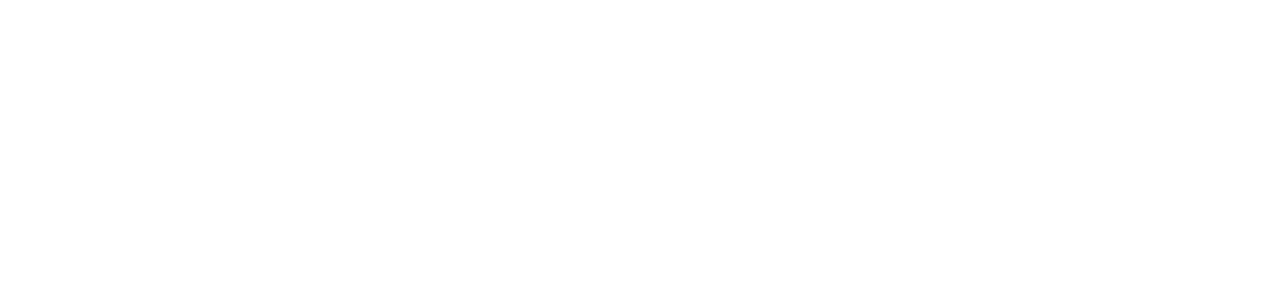
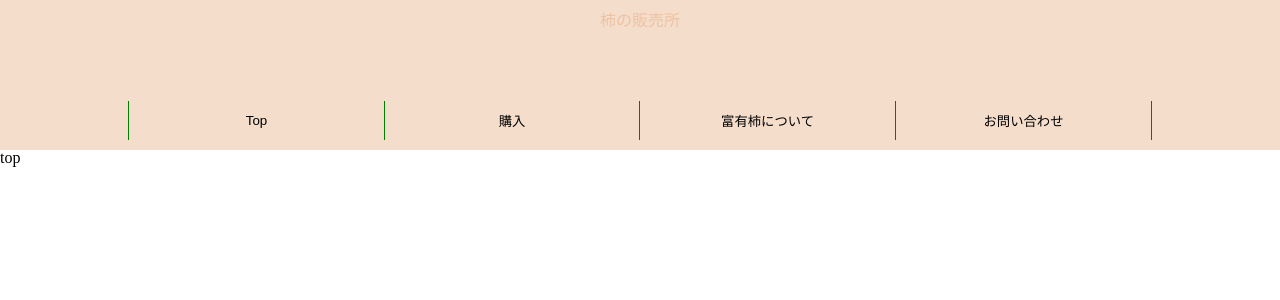
Before and after one commit to katomanzu0923/ec-persimmon, a Vue app: page / in a window 1280 px wide. Shown: the top 300 px of the page. Built offline with nearby package versions, Linux system fonts and the light colour scheme.

Commit message:
write a code in header component

```diff
--- a/public/index.html
+++ b/public/index.html
@@ -6,6 +6,7 @@
     <meta name="viewport" content="width=device-width,initial-scale=1.0">
     <link rel="icon" href="<%= BASE_URL %>favicon.ico">
     <title><%= htmlWebpackPlugin.options.title %></title>
+
   </head>
   <body>
     <noscript>
@@ -14,4 +15,106 @@
     <div id="app"></div>
     <!-- built files will be auto injected -->
   </body>
+  <style>/*
+    html5doctor.com Reset Stylesheet
+    v1.6.1
+    Last Updated: 2010-09-17
+    Author: Richard Clark - http://richclarkdesign.com
+    Twitter: @rich_clark
+    */
+
+    html, body, div, span, object, iframe,
+    h1, h2, h3, h4, h5, h6, p, blockquote, pre,
+    abbr, address, cite, code,
+    del, dfn, em, img, ins, kbd, q, samp,
+    small, strong, sub, sup, var,
+    b, i,
+    dl, dt, dd, ol, ul, li,
+    fieldset, form, label, legend,
+    table, caption, tbody, tfoot, thead, tr, th, td,
+    article, aside, canvas, details, figcaption, figure,
+    footer, header, hgroup, menu, nav, section, summary,
+    time, mark, audio, video {
+        margin:0;
+        padding:0;
+        border:0;
+        outline:0;
+        font-size:100%;
+        vertical-align:baseline;
+        background:transparent;
+    }
+
+    body {
+        line-height:1;
+    }
+
+    article,aside,details,figcaption,figure,
+    footer,header,hgroup,menu,nav,section {
+        display:block;
+    }
+
+    nav ul {
+        list-style:none;
+    }
+
+    blockquote, q {
+        quotes:none;
+    }
+
+    blockquote:before, blockquote:after,
+    q:before, q:after {
+        content:'';
+        content:none;
+    }
+
+    a {
+        margin:0;
+        padding:0;
+        font-size:100%;
+        vertical-align:baseline;
+        background:transparent;
+    }
+
+    /* change colours to suit your needs */
+    ins {
+        background-color:#ff9;
+        color:#000;
+        text-decoration:none;
+    }
+
+    /* change colours to suit your needs */
+    mark {
+        background-color:#ff9;
+        color:#000;
+        font-style:italic;
+        font-weight:bold;
+    }
+
+    del {
+        text-decoration: line-through;
+    }
+
+    abbr[title], dfn[title] {
+        border-bottom:1px dotted;
+        cursor:help;
+    }
+
+    table {
+        border-collapse:collapse;
+        border-spacing:0;
+    }
+
+    /* change border colour to suit your needs */
+    hr {
+        display:block;
+        height:1px;
+        border:0;
+        border-top:1px solid #cccccc;
+        margin:1em 0;
+        padding:0;
+    }
+
+    input, select {
+        vertical-align:middle;
+    }</style>
 </html>
--- a/src/App.vue
+++ b/src/App.vue
@@ -1,10 +1,11 @@
 <template>
 <div>
-
+  <Header></Header>
 </div>
 </template>
 
 <script>
+
 
 </script>
 
--- /dev/null
+++ b/src/components/About.vue
@@ -0,0 +1,5 @@
+<template>
+	<div>
+		about-persimmon
+	</div>
+</template>
--- /dev/null
+++ b/src/components/Buy.vue
@@ -0,0 +1,5 @@
+<template>
+	<div>
+		buy
+	</div>
+</template>
--- /dev/null
+++ b/src/components/Contact.vue
@@ -0,0 +1,5 @@
+<template>
+	<div>
+		about-me
+	</div>
+</template>
--- /dev/null
+++ b/src/components/Top.vue
@@ -0,0 +1,5 @@
+<template>
+	<div>
+		top
+	</div>
+</template>
--- a/src/components/header.vue
+++ b/src/components/header.vue
@@ -1,13 +1,191 @@
 <template>
-	<div>dff</div>
+	<div class="header">
+		<div class="header-body">
+			<div>
+				<p>柿の販売所</p>
+			</div>
+			<div class="header-menu">
+				<button @click="currentComponet = 'top';  change_top()" class="top">
+					{{top_menu }}
+					<div v-if="isActiveTop ===  'off'" class="underDown"></div><div v-else class="underUp"></div>
+				</button>
+				<button @click="currentComponet = 'buy'; change_buy()" class="buy">
+					{{buy_menu}}
+					<div v-if="isActiveBuy === 'off'" class="underDown"></div><div v-else class="underBuy"></div>
+				</button>
+				<button @click="currentComponet = 'about'; change_about()" class="about">
+					{{about_menu}}
+					<div v-if="isActiveAbout ===  'off'" class="underDown"></div><div v-else class="underAbout"></div>
+				</button>
+				<button @click="currentComponet = 'contact';  change_contact()" class="contact">
+					{{contact_menu}}
+					<div v-if="isActiveContact ===  'off'" class="underDown"></div><div v-else class="underContact"></div>
+				</button>
+			</div>
+			<div class="header-current-body">
+			</div>
+		</div>
+
+		<keep-alive>
+			<component :is="currentComponet" class="contents">f</component>
+		</keep-alive>
+	</div>
 </template>
 
 <script>
 export default {
-
+	data() {
+		return {
+			currentComponet: "Top",
+			number: "3",
+			top_menu: "Top",
+			buy_menu: "購入",
+			about_menu: "富有柿について",
+			contact_menu: "お問い合わせ",
+			isActiveTop: "off",
+			isActiveBuy: "off",
+			isActiveAbout: "off",
+			isActiveContact: "off"
+		}
+	},
+	methods: {
+		change_top() {
+			this.top_menu = "選択中",
+			this.buy_menu = "購入",
+			this.about_menu = "富有柿について",
+			this.contact_menu = "お問い合わせ"
+			this.isActiveTop = "on"
+			this.isActiveBuy = "off"
+			this.isActiveAbout = "off"
+			this.isActiveContact = "off"
+		},
+		change_buy()  {
+			this.top_menu = "Top",
+			this.buy_menu = "選択中",
+			this.about_menu = "富有柿について",
+			this.contact_menu = "お問い合わせ"
+			this.isActiveTop = "off",
+			this.isActiveBuy = "on",
+			this.isActiveAbout = "off"
+			this.isActiveContact = "off"
+		},
+		change_about()  {
+			this.top_menu = "Top",
+			this.buy_menu = "購入",
+			this.about_menu = "選択中",
+			this.contact_menu = "お問い合わせ"
+			this.isActiveTop = "off",
+			this.isActiveBuy = "off",
+			this.isActiveAbout = "on"
+			this.isActiveContact = "off"
+		},
+		change_contact()  {
+			this.top_menu = "Top",
+			this.buy_menu = "購入",
+			this.about_menu = "富有柿について",
+			this.contact_menu = "選択中"
+			this.isActiveTop = "off",
+			this.isActiveBuy = "off",
+			this.isActiveAbout = "off"
+			this.isActiveContact = "on"
+		}
+	}
 }
 </script>
 
-<style lang="sass" scoped>
+<style lang="scss" scoped>
+$main-color: rgba(210, 105, 30, 0.226);
+  button {
+		padding: 1%;
+		width: 30%;
+		background: transparent;
+    outline: 0;
+		border: none;
+  }
+	button:focus {
+		color: green;
+		background: transparent;
+	}
+	p {
+		padding: 1%;
+	}
+  .header-body {
+		position: relative;
+		height: 150px;
+		background: $main-color;
+		color: $main-color;
+		text-align: center;
+	}
+	.header-menu {
+		position: absolute;
+		bottom: 0;
+		display: flex;
+		width: 80%;
+		left: 10%;
+		justify-content: center;
+		align-content: space-between;
+		margin-bottom: 10px;
+	}
+	.top	{
+		border-left: 1px solid green;
+		position: relative;
+	}
+	.underDwon::before {
+		filter: opacity(0);
+	}
+	.underUp::before {
+	content:"";
+   display:block;
+   width:80%;
+   height:3px;
+   background-color:#0097A7;
+   position:absolute;
+   bottom:-10px;
+   left:10%;
+		filter: opacity(100%);
+	}
 
+	.buy {
+		border-left: 1px solid green;
+		border-right: 1px solid green;
+		position: relative;
+	}
+	.underBuy::before {
+	content:"";
+   display:block;
+   width:80%;
+   height:3px;
+   background-color:#0097A7;
+   position:absolute;
+   bottom:-10px;
+   left:10%;filter: opacity(100%);
+	}
+	.about {
+		border-right: 1px solid green;
+		position: relative;
+	}
+	.underAbout::before {
+	content:"";
+   display:block;
+   width:80%;
+   height:3px;
+   background-color:#0097A7;
+   position:absolute;
+   bottom:-10px;
+   left:10%;filter: opacity(100%);
+	}
+	.contact {
+		border-right: 1px solid green;
+		position: relative;
+	}
+	.underContact::before {
+	content:"";
+   display:block;
+   width:80%;
+   height:3px;
+   background-color:#0097A7;
+   position:absolute;
+   bottom:-10px;
+   left:10%;filter: opacity(100%);
+	}
 </style>
```
Also changed, not shown: src/main.js (+11 -0 lines).
